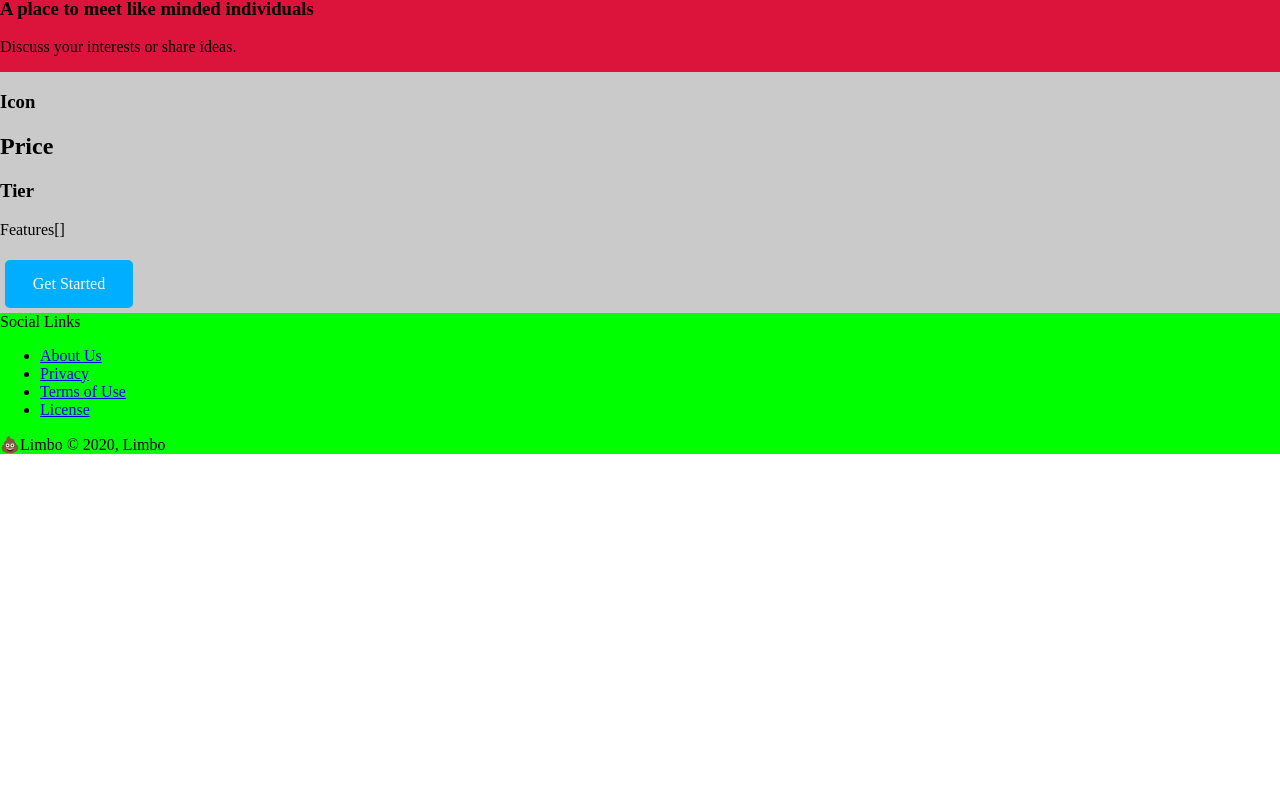
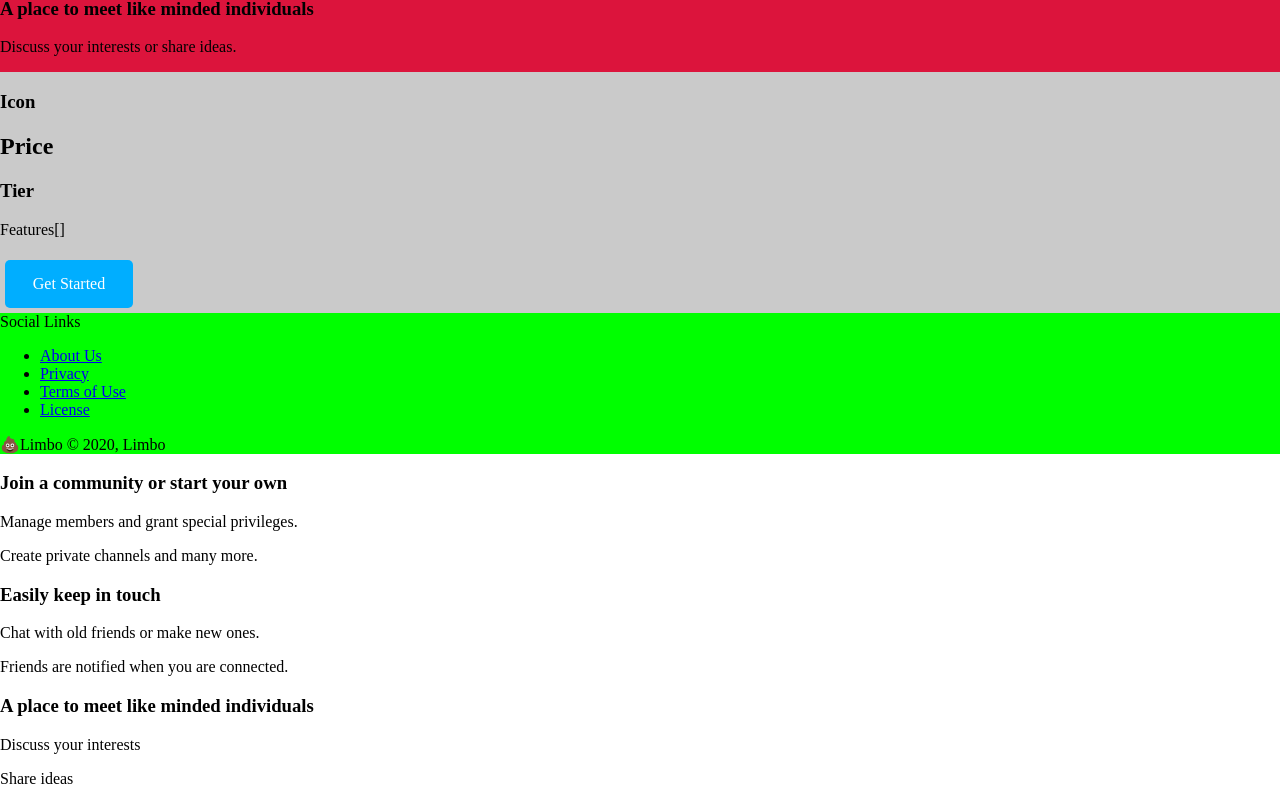
Before and after one commit to johnpagtama/limbo, an Angular app in the folder limbo/: page / in a window 1280 px wide. Shown: the part 457-1261 px from the top of the page. Before the commit the page ends 911 px from the top, so only its background shows below. Built offline with nearby package versions, Linux system fonts and the light colour scheme.

Commit message:
Added feature component and interface

```diff
--- a/limbo/src/app/app.module.ts
+++ b/limbo/src/app/app.module.ts
@@ -11,6 +11,7 @@ import { HomeComponent } from './components/home/home.component';
 import { MainHeaderComponent } from './components/shared/main-header/main-header.component';
 import { MainFooterComponent } from './components/shared/main-footer/main-footer.component';
 import { ButtonComponent } from './components/shared/button/button.component';
+import { FeatureComponent } from './components/shared/feature/feature.component';
 
 @NgModule({
   declarations: [
@@ -22,7 +23,8 @@ import { ButtonComponent } from './components/shared/button/button.component';
     HomeComponent,
     MainHeaderComponent,
     MainFooterComponent,
-    ButtonComponent
+    ButtonComponent,
+    FeatureComponent
   ],
   imports: [
     BrowserModule,
--- a/limbo/src/app/components/home/home.component.html
+++ b/limbo/src/app/components/home/home.component.html
@@ -2,6 +2,7 @@
     <header class="layout-home__header">
         <app-main-header></app-main-header>
     </header>
+    <app-feature></app-feature>
     <!-- <main> -->
         <section class="layout-home__feature-1">
             <header>
--- /dev/null
+++ b/limbo/src/app/components/shared/feature/feature.component.html
@@ -0,0 +1,17 @@
+<ng-container *ngTemplateOutlet="feature"></ng-container>
+
+<ng-template #feature>
+    <section [ngClass]="classes">
+        <header>
+            <ng-container *ngFor="let feature of features">
+                <ng-container *ngTemplateOutlet="featureList; context: feature"></ng-container>
+            </ng-container>
+        </header>
+    </section>
+</ng-template>
+
+<ng-template #featureList let-h1="heading" let-f1="feature1" let-f2="feature2">
+    <h1>{{h1}}</h1>
+    <p>{{f1}}</p>
+    <p>{{f2}}</p>
+</ng-template>
--- /dev/null
+++ b/limbo/src/app/components/shared/feature/feature.component.ts
@@ -0,0 +1,25 @@
+import { Component, Input, OnInit } from '@angular/core';
+import { Feature } from '../../../interfaces/feature';
+
+@Component({
+  selector: 'app-feature',
+  templateUrl: './feature.component.html',
+  styleUrls: ['./feature.component.scss']
+})
+export class FeatureComponent implements OnInit {
+  // @Input() classes: string;
+
+  classes: string[] = [];
+
+  features: Feature[] = [
+    { heading: 'Join a community or start your own', feature1: 'Manage members and grant special privileges.', feature2: 'Create private channels and many more.' },
+    { heading: 'Easily keep in touch', feature1: 'Chat with old friends or make new ones.', feature2: 'Friends are notified when you are connected.' },
+    { heading: 'A place to meet like minded individuals', feature1: 'Discuss your interests', feature2: 'Share ideas' },
+  ];
+
+  constructor() { }
+
+  ngOnInit(): void {
+  }
+
+}
--- /dev/null
+++ b/limbo/src/app/interfaces/feature.ts
@@ -0,0 +1,5 @@
+export interface Feature {
+    heading: string,
+    feature1: string,
+    feature2: string
+}
```
Also changed, not shown: limbo/src/app/components/shared/feature/feature.component.scss (added), 1 other file (tests, documents, lock files or other folders).
